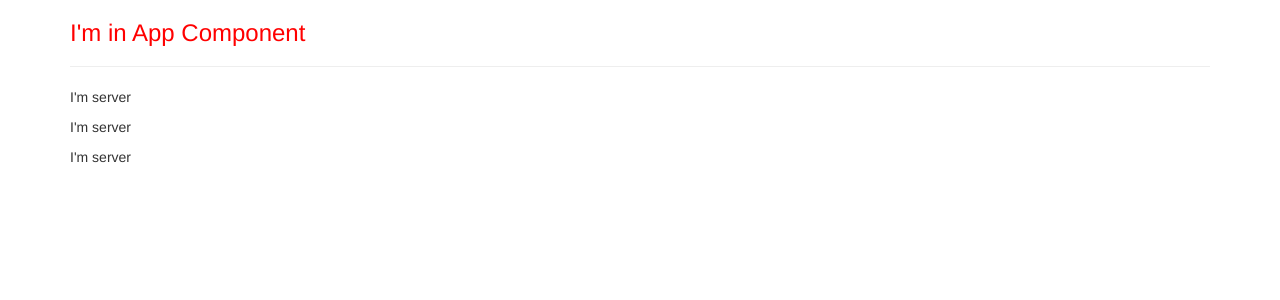
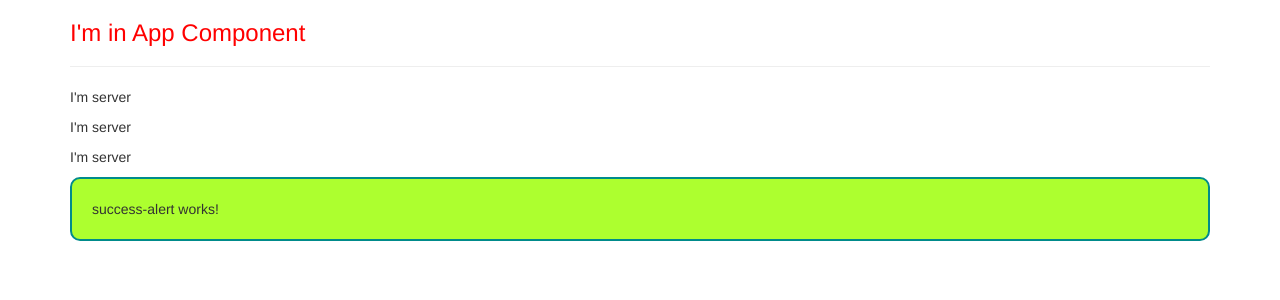
Before and after one commit to BeataJ/the-besics, an Angular app: page / in a window 1280 px wide. Shown: the top 300 px of the page. Built offline with nearby package versions, Linux system fonts and the light colour scheme.

Commit message:
style success-alert.component

```diff
--- a/src/app/app.component.html
+++ b/src/app/app.component.html
@@ -7,6 +7,7 @@
             <app-servers></app-servers>
             <!-- <div app-servers></div> -->
             <!-- <div class="app-selector"></div> -->
+            <app-success-alert></app-success-alert>
         </div>
     </div>
 </div>
--- a/src/app/success-alert/success-alert.component.css
+++ b/src/app/success-alert/success-alert.component.css
@@ -0,0 +1,6 @@
+p {
+    padding: 20px;
+    border: darkcyan 2px solid;
+    border-radius: 10px;
+    background-color: greenyellow;
+}
```
